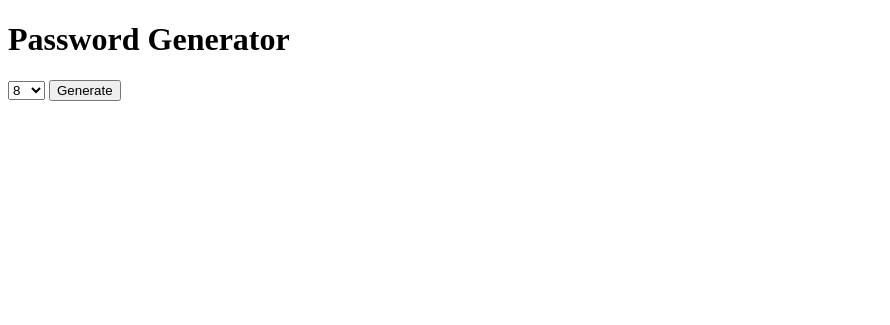
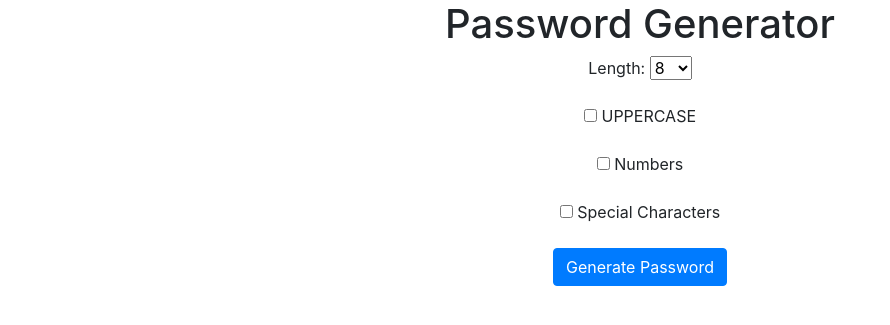
Before and after one commit to iampremtamang/Password-Generator, a Django app: page / in a window 1280 px wide. Shown: the top 325 px of the page, without its empty margins (0-890 px from the left). Run offline with Django 3.2, Linux system fonts and the light colour scheme; some libraries are stand-ins or nearby versions.

Commit message:
Final Commit

```diff
--- a/generator/urls.py
+++ b/generator/urls.py
@@ -3,5 +3,5 @@ from . import views
 
 urlpatterns = [
 	path('', views.home, name='home'),
-	path('/password/', views.password, name = 'password'),
+	path('password/', views.password, name = 'password'),
 ]
--- a/generator/views.py
+++ b/generator/views.py
@@ -1,9 +1,28 @@
 from django.shortcuts import render
-
+import random
 
 def home(request):
 	return render(request, 'generator/home.html', {})
 
 
 def password(request):
-	return render(request, 'generator/password.html', {})
+
+	if request.method == "POST":
+
+		characters = list('abcdefghiklmnopqrstuvwxyz')
+
+		if request.POST.get('uppercase'):
+			characters.extend(list('ABCDEFGHIKLMNOPQRSTUVWXYZ'))
+		if request.POST.get('numbers'):
+			characters.extend(list('0123456789'))
+		if request.POST.get('special'):
+			characters.extend(list('@$#!^%&*()'))
+
+		length = int(request.POST.get('length'))
+		pword = ""
+		for i in range(length):
+			pword += random.choice(characters)
+
+		return render(request, 'generator/password.html', {'password':pword})
+	else:
+		return render(request, 'generator/password.html',{} )
--- a/password_generator/settings.py
+++ b/password_generator/settings.py
@@ -119,3 +119,7 @@ USE_TZ = True
 # https://docs.djangoproject.com/en/3.0/howto/static-files/
 
 STATIC_URL = '/static/'
+
+STATICFILES_DIRS = [
+    os.path.join(BASE_DIR, 'static'),
+]
--- a/templates/base.html
+++ b/templates/base.html
@@ -1,14 +1,21 @@
+{% load static %}
 <!DOCTYPE html>
 <html>
 <head>
 	<title>{% block title %} {% endblock %}</title>
+	<link rel="stylesheet" type="text/css" href="{% static 'css/style.css' %}">
+	<link rel="stylesheet" href="https://stackpath.bootstrapcdn.com/bootstrap/4.4.1/css/bootstrap.min.css" integrity="sha384-Vkoo8x4CGsO3+Hhxv8T/Q5PaXtkKtu6ug5TOeNV6gBiFeWPGFN9MuhOf23Q9Ifjh" crossorigin="anonymous">
+
 </head>
 <body>
 
-	{% block content %}
+	<div class="container text-center">
+		{% block content %}
 
 
 
-	{% endblock %}
+		{% endblock %}
+
+	</div>
 </body>
 </html>
--- a/templates/generator/home.html
+++ b/templates/generator/home.html
@@ -11,19 +11,36 @@
 
 	<h1>Password Generator</h1>
 
-	<form action="">
-			<select class="" name="length">
-				<option value="8">8</option>
-				<option value="10">19</option>
-				<option value="12">12</option>
-				<option value="14">14</option>
-				<option value="16">16</option>
-				<option value="18">18</option>
-				<option value="20">20</option>
+	<form action="{% url 'password' %}" method="POST">
+			{% csrf_token %}
+			<div class="form-group">
+				<label for="length">Length: </label>
+				<select class="" name="length" id="length">
+					<option value="8" >8</option>
+					<option value="10">19</option>
+					<option value="12">12</option>
+					<option value="14">14</option>
+					<option value="16" >16</option>
+					<option value="18">18</option>
+					<option value="20">20</option>
+				</select>
 
-			</select>
 
-			<input type="submit" name="generate" value="Generate">
+			</div>
+			<div class="form-group">
+				<input type="checkbox" name="uppercase" id="uppercase">
+				<label for="uppercase">UPPERCASE</label>
+			</div>
+			<div class="form-group">
+				<input type="checkbox" name="numbers" id="numbers">
+				<label for="numbers">Numbers</label>
+			</div>
+
+			<div class="form-group">
+				<input type="checkbox" name="special" id="special">
+				<label for="special">Special Characters</label>
+			</div>
+			<input type="submit" name="generate" value="Generate Password" class="btn btn-primary">
 
 	</form>
 
```
Also changed, not shown: templates/generator/password.html (+8 -1 lines), static/css/style.css (added).
